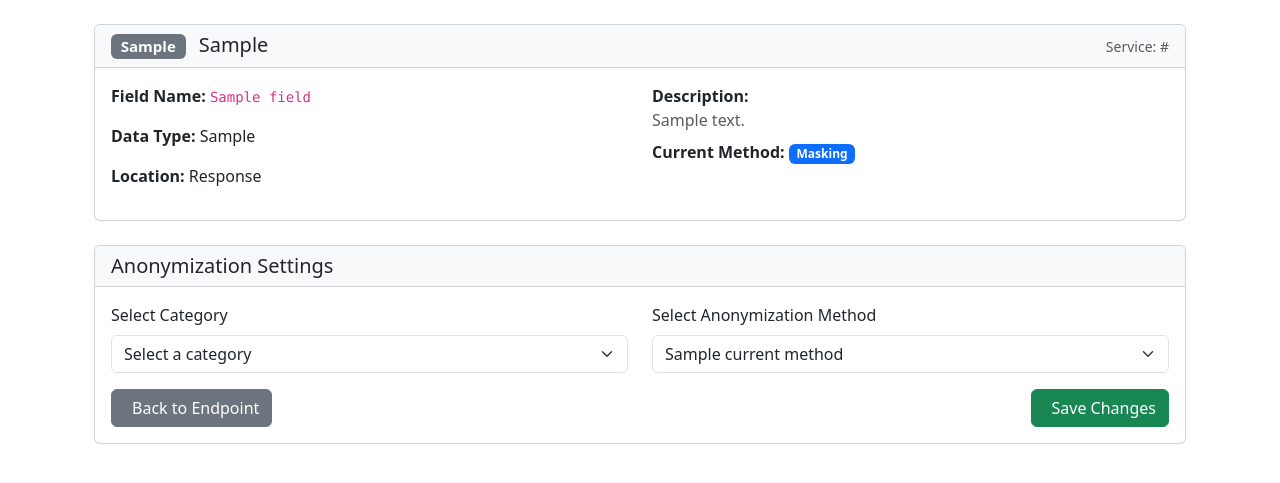
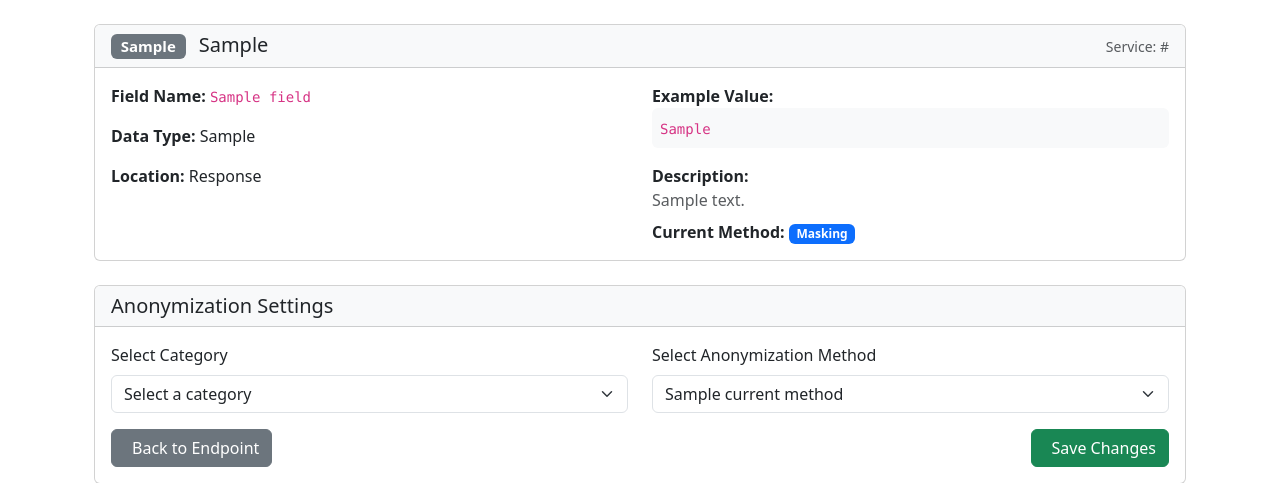
Before and after one commit to w757/anonymization_manager, a Flask app: template Proxy/templates/edit_anonymization.html in a window 1280 px wide. Shown: the part 56-539 px from the top of the page. Run offline with Flask 3, Linux system fonts and the light colour scheme; tables that the repository leaves empty hold one stand-in row (values such as "Sample post"); the template is opened without the code that fills it: values that come from a table or form of the project are taken from there, most other values are stand-ins (such as "Sample title", 1, 10 or a date in 2020).

Commit message:
add Example Value

```diff
--- a/Proxy/app.py
+++ b/Proxy/app.py
@@ -183,8 +183,31 @@ def get_anonymization_methods():
 @app.route("/edit_anonymization/<int:field_id>", methods=["GET", "POST"])
 def edit_anonymization(field_id):
     field = Field.query.get_or_404(field_id)
-    endpoint = field.endpoint  # Pobieramy powiązany endpoint
-    swagger = endpoint.swagger  # Pobieramy powiązany swagger
+    endpoint = field.endpoint
+    swagger = endpoint.swagger
+
+    # Pobierz przykładową wartość z Swaggera
+    example_value = None
+    try:
+        swagger_data = json.loads(swagger.raw_json)
+        path_info = swagger_data['paths'].get(endpoint.path, {}).get(endpoint.method.lower(), {})
+
+        if field.is_response_field:
+            # Dla pól w odpowiedzi
+            for response in path_info.get('responses', {}).values():
+                content = response.get('content', {}).get('application/json', {})
+                if 'example' in content:
+                    if isinstance(content['example'], list) and content['example']:
+                        example_value = content['example'][0].get(field.name)
+                    elif isinstance(content['example'], dict):
+                        example_value = content['example'].get(field.name)
+        else:
+            # Dla pól w żądaniu
+            request_body = path_info.get('requestBody', {}).get('content', {}).get('application/json', {})
+            if 'schema' in request_body and 'properties' in request_body['schema']:
+                example_value = request_body['schema']['properties'].get(field.name, {}).get('example')
+    except Exception as e:
+        print(f"Error parsing Swagger JSON: {e}")
 
     form = AnonymizationForm()
 
@@ -230,9 +253,9 @@ def edit_anonymization(field_id):
         field=field,
         endpoint=endpoint,
         swagger=swagger,
+        example_value=example_value,  # Przekazujemy example_value do szablonu
         current_method=field.anonymization.anonymization_method if field.anonymization else None
     )
-
 
 @app.route("/delete_swagger/<int:id>", methods=["POST"])
 def delete_swagger(id):
--- a/Proxy/templates/edit_anonymization.html
+++ b/Proxy/templates/edit_anonymization.html
@@ -23,12 +23,22 @@
                     <p><strong>Location:</strong> {% if field.is_response_field %}Response{% else %}Request{% endif %}</p>
                 </div>
                 <div class="col-md-6">
+                    {% if example_value is not none %}
+                    <div class="mb-3">
+                        <strong>Example Value:</strong>
+                        <div class="p-2 bg-light rounded">
+                            <code>{{ example_value }}</code>
+                        </div>
+                    </div>
+                    {% endif %}
+
                     {% if field.description %}
                     <div class="mb-2">
                         <strong>Description:</strong>
                         <p class="text-muted mb-0">{{ field.description }}</p>
                     </div>
                     {% endif %}
+
                     {% if field.anonymization and field.anonymization.anonymization_method %}
                     <div>
                         <strong>Current Method:</strong>
```
Also changed, not shown: 2 other files.
